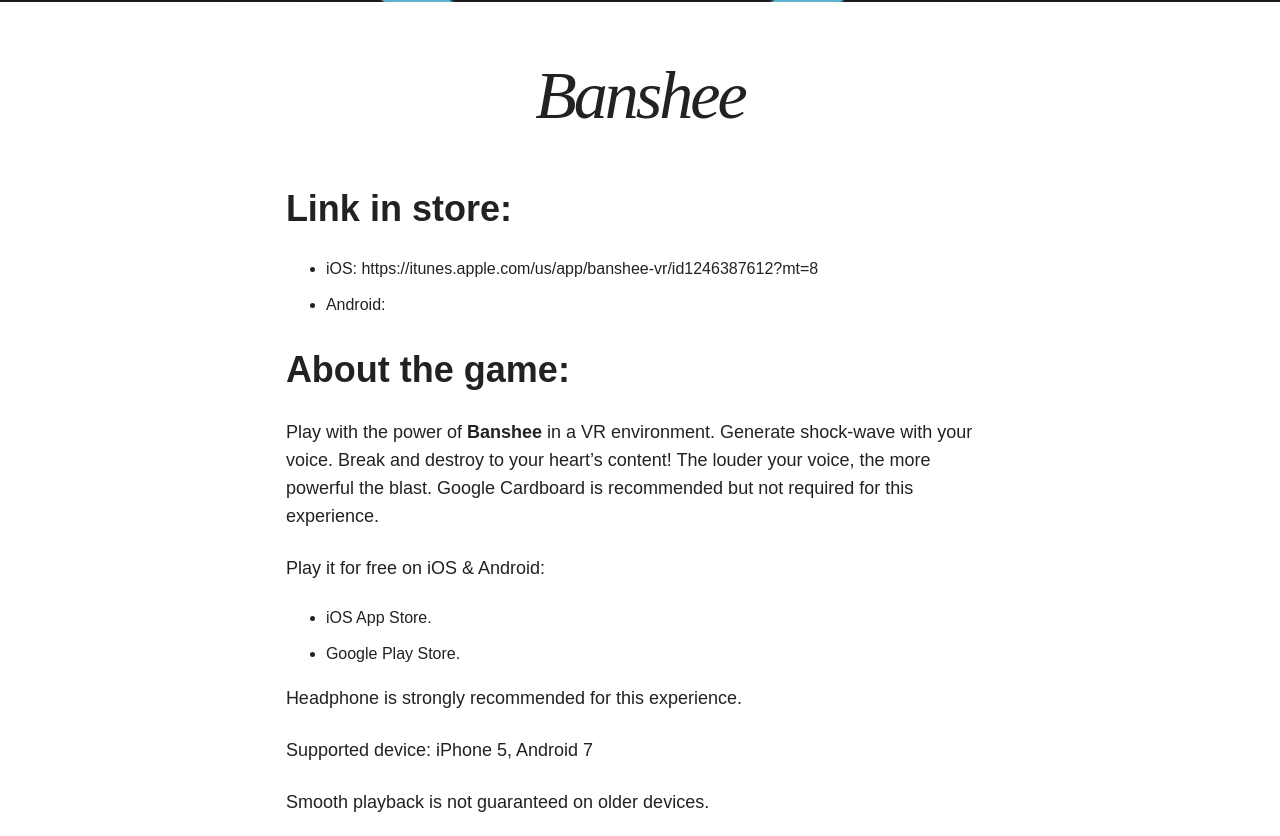
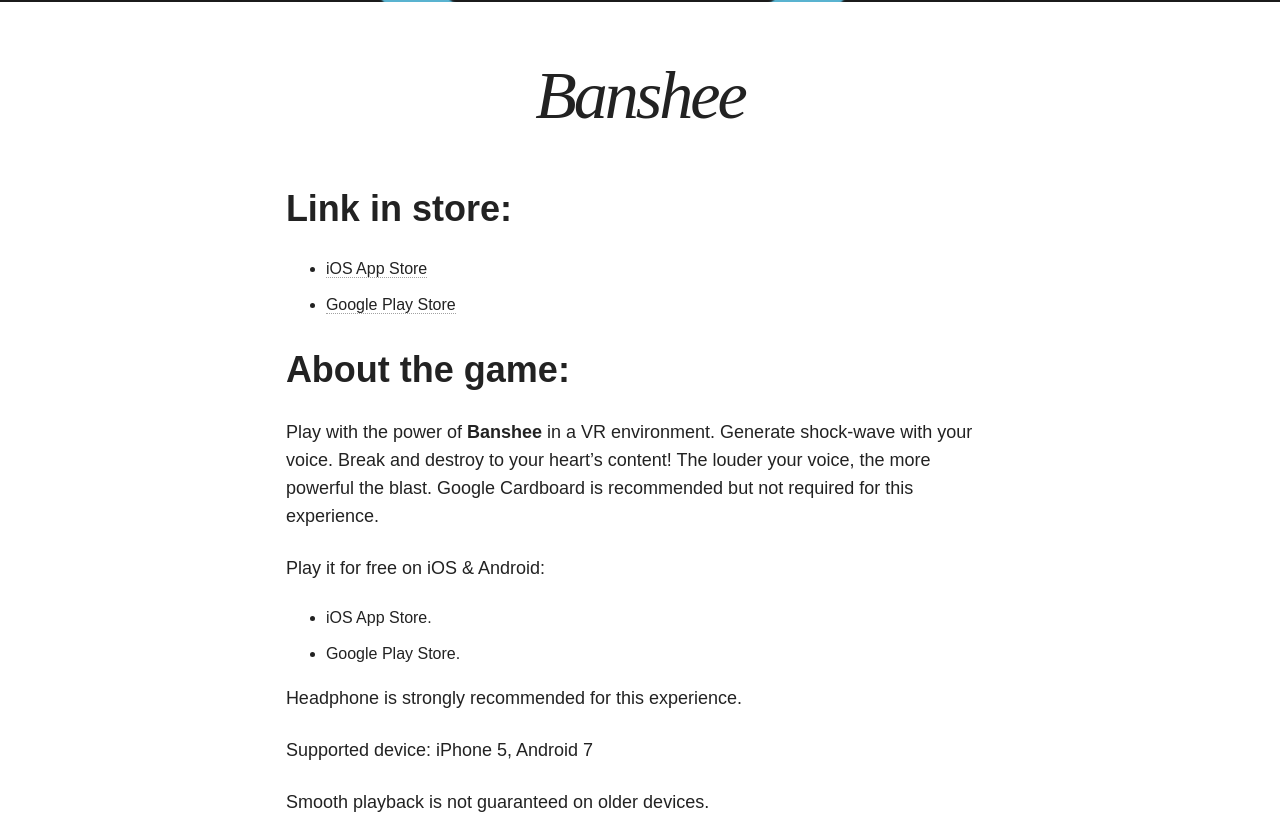
Before and after one commit to papertinker/PaperTinkerSite, a Jekyll site: the page built from games/banshee/index.markdown, in a window 1280 px wide and 900 px high, scrolled down 356 px, cut to the strip 0-836 px from the top of the window. Built offline with Jekyll 4.4.1, drawn with Linux system fonts in a browser that asks for light colours; nearby versions of some CDN libraries.

Commit message:
Updated Index

```diff
--- a/games/banshee/index.markdown
+++ b/games/banshee/index.markdown
@@ -8,8 +8,8 @@ layout: page
 ---
 
 # Link in store:
-- iOS: https://itunes.apple.com/us/app/banshee-vr/id1246387612?mt=8
-- Android:
+- [iOS App Store](https://itunes.apple.com/us/app/banshee-vr/id1246387612?mt=8 - Android: https://play.google.com/store/apps/details?)
+- [Google Play Store](https://play.google.com/store/apps/details?id=com.papertinker.banshee&hl=en)
 
 # About the game:
 
```
